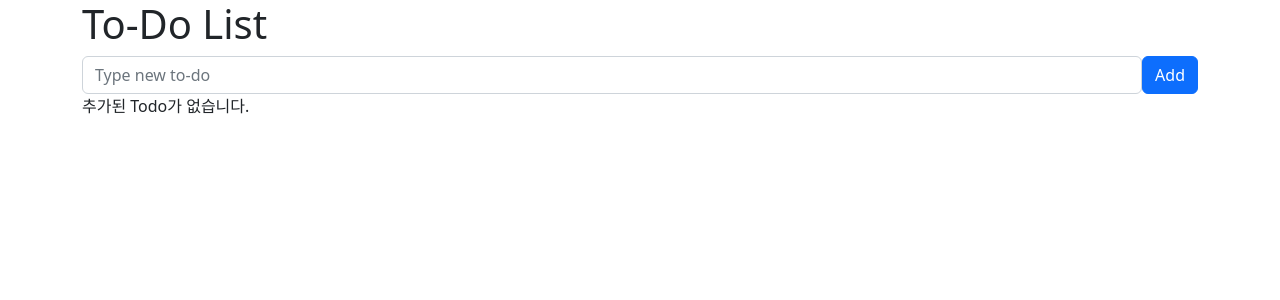
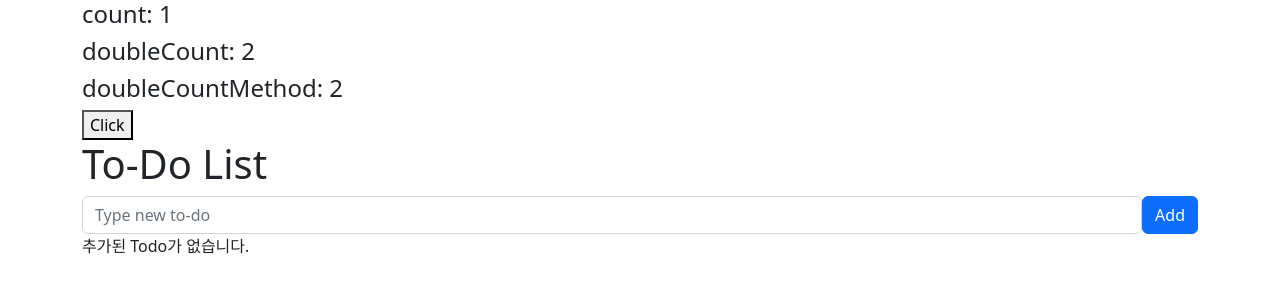
Before and after one commit to carrot31/todo, a Vue app: page / in a window 1280 px wide. Shown: the top 300 px of the page. Built offline with nearby package versions, Linux system fonts and the light colour scheme.

Commit message:
[23] computed

```diff
--- a/src/App.vue
+++ b/src/App.vue
@@ -1,6 +1,10 @@
 <template>
 
   <div class="container">
+    <h4>count: {{count}}</h4>
+    <h4>doubleCount: {{doubleCount}}</h4>
+    <h4>doubleCountMethod: {{doubleCountMethod()}}</h4>
+    <button @click="count++">Click</button>
     <h1>To-Do List</h1>
     <TodoSimpleForm @add-todo="addTodo" />
       <div v-if="!todos.length">
@@ -15,7 +19,7 @@
 </template>
 
 <script>
-import {ref} from 'vue';
+import {ref, computed} from 'vue';
 import TodoSimpleForm from './components/TodoSimpleForm.vue';
 import TodoList from './components/TodoList.vue';
 
@@ -35,16 +39,31 @@ export default {
         };
         const toggleTodo = (index) => {
             todos.value[index].completed = !todos.value[index].completed
-        }
+        };
         const deleteTodo = (index) => {
             todos.value.splice(index, 1);
         };
+        const count = ref(1);
+        //함수 vs computed
+        //computed는 인자로 받아올 수 x => computed안에 ref가 실행되거나 값이 변경될때만 변경됌
+        //computed는 값을 캐쉬함!
+        const doubleCount = computed(()=>{
+          console.log('computed')
+          return count.value*2
+        })
+        const doubleCountMethod = () =>{
+          console.log('method')
+          return count.value*2;
+        }
         return {
             todoStyle,
             todos,
             addTodo,
             toggleTodo,
             deleteTodo,
+            count,
+            doubleCount,
+            doubleCountMethod,
         };
     },
     components: { TodoSimpleForm, TodoList }
```
